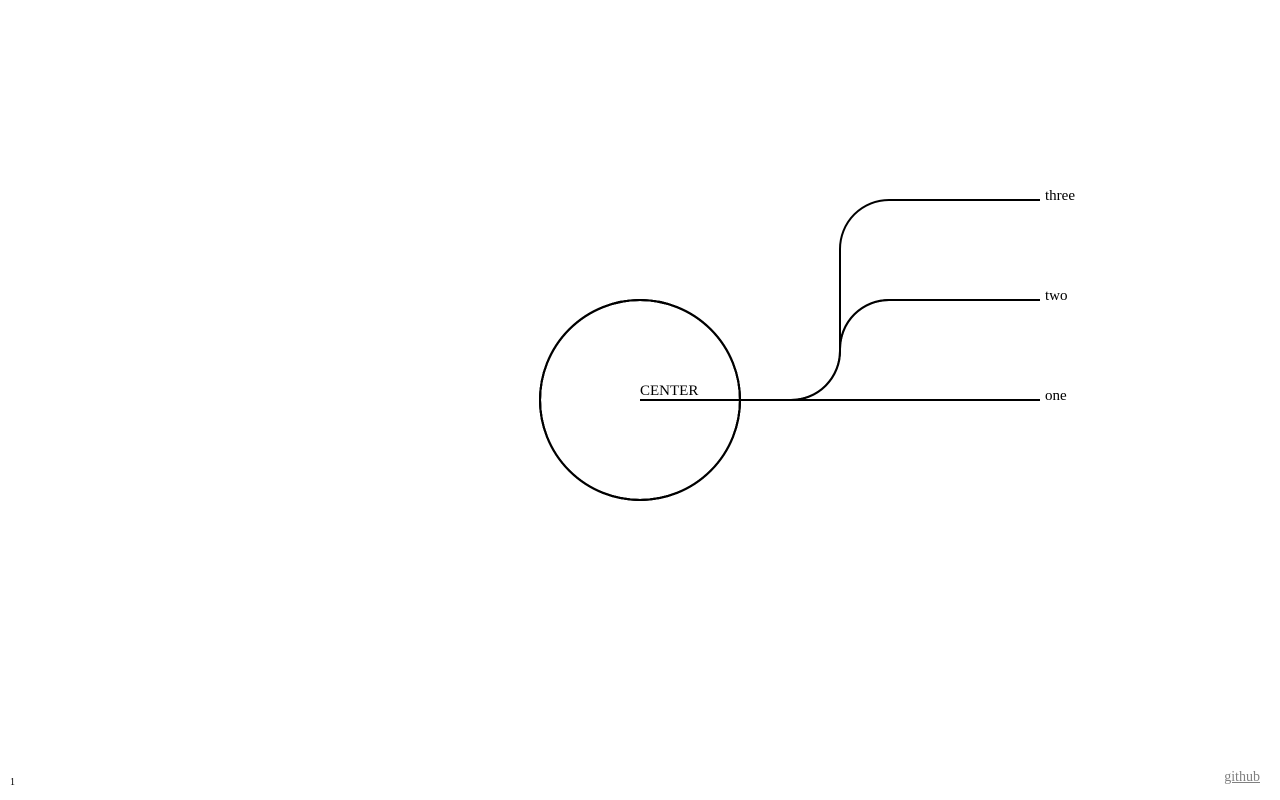
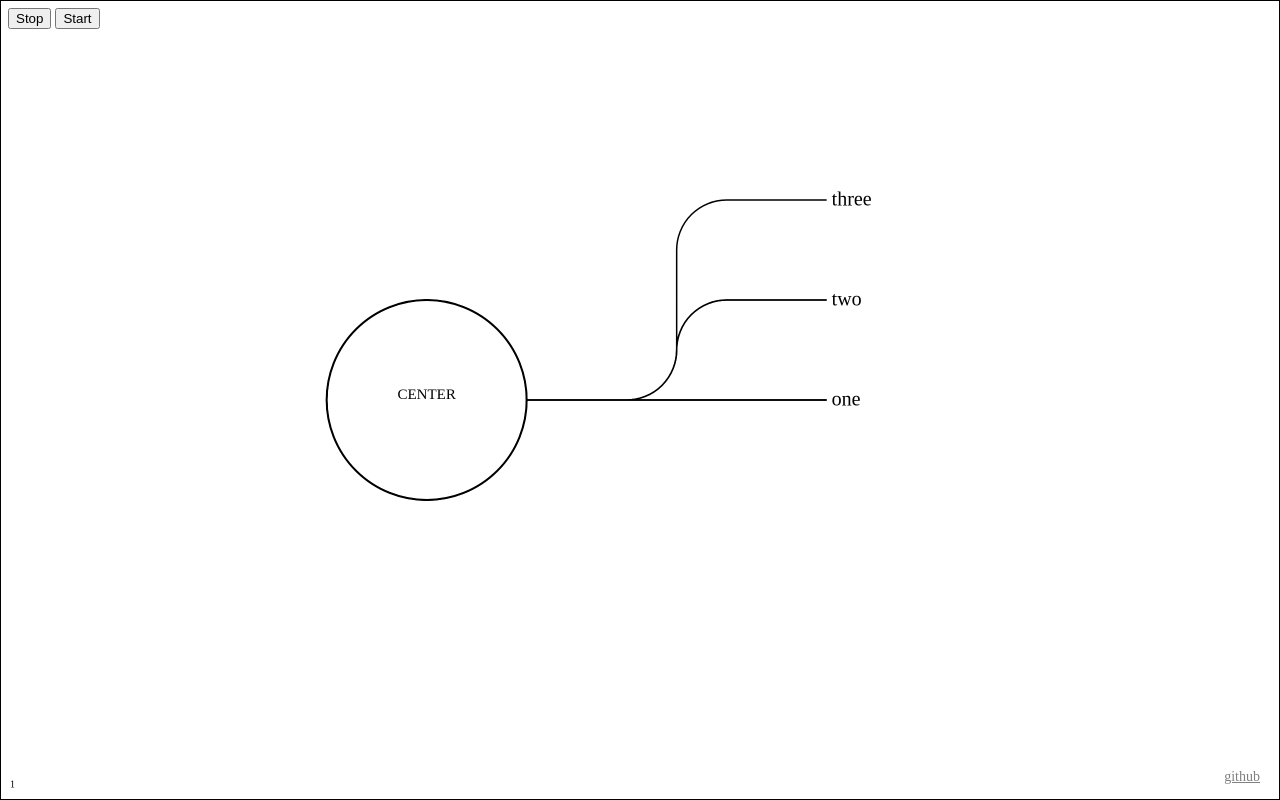
Before and after one commit to KyleBing/canvas-mine, a website: page index.html in a window 1280 px wide. Drawn offline with Linux system fonts and the light colour scheme.

Commit message:
canvas text-align

```diff
--- a/canvas-me-browser.js
+++ b/canvas-me-browser.js
@@ -76,11 +76,6 @@ class CanvasMe {
         canvasLayer.style.top = '0'
         canvasLayer.style.left = '0'
 
-        // fill background
-        let ctx = canvasLayer.getContext('2d')
-        ctx.fillStyle = this.bgColor
-        // ctx.rect(0,0,this.frame.width, this.frame.height)
-        ctx.fill()
     }
 
     init(){
@@ -88,10 +83,9 @@ class CanvasMe {
         this.frame.width = document.documentElement.clientWidth * 2
 
         this.center = {
-            x: this.frame.width / 2,
+            x: this.frame.width / 3,
             y: this.frame.height / 2
         }
-
 
         let canvasLayer = document.createElement("canvas")
         this.updateFrameAttribute(canvasLayer)
@@ -110,13 +104,18 @@ class CanvasMe {
         let canvasLayer = document.getElementById('canvasLayer')
         let ctx = canvasLayer.getContext('2d')
 
-        ctx.clearRect(0, 0, this.frame.width, this.frame.height)
+        // fill background
+        ctx.fillStyle = this.bgColor
+        ctx.rect(0,0,this.frame.width, this.frame.height)
+        ctx.fill()
 
         ctx.imageSmoothingEnabled = true
 
         ctx.strokeStyle = 'black'
         ctx.fillStyle = 'black'
         ctx.font = '30px 微软雅黑'
+        ctx.textAlign = 'center'
+        ctx.textBaseline = 'middle'
         ctx.fillText(this.name, this.center.x, this.center.y - 10)
 
 
@@ -129,17 +128,21 @@ class CanvasMe {
         // draw ItemName
         let offsetY = 200
         let offsetX = 800
-        let cornerRadius = 100 - this.timeLine * 2
-        if (cornerRadius < 60){
-            cornerRadius = 60
-        }
+        let cornerRadius = 100
         this.attaches.forEach((item, index) => {
             let itemCenter = {
                 x: this.center.x + offsetX,
                 y: this.center.y - (offsetY * index)
             }
+            ctx.font = '40px 微软雅黑'
+            ctx.textAlign = 'left'
+            ctx.textBaseline = 'middle'
             ctx.fillText(item.name,itemCenter.x + 10, itemCenter.y)
-            drawArcLine(ctx, this.center, itemCenter, cornerRadius, 4)
+            let startPoint = {
+                x: this.center.x + radius,
+                y: this.center.y
+            }
+            drawArcLine(ctx, startPoint , itemCenter, cornerRadius, 3)
         })
 
         // 显示时间标线序号
@@ -183,6 +186,7 @@ function drawArcLine(ctx, pointA, pointD, radius, lineWidth){
         radius
     )
     ctx.lineTo(pointD.x, pointD.y)
+    ctx.lineWidth = lineWidth
     ctx.stroke()
 }
 
--- a/index.html
+++ b/index.html
@@ -53,6 +53,8 @@
 </head>
 
 <body>
+<button onclick="canvasMe.stop()">Stop</button>
+<button onclick="canvasMe.play()">Start</button>
 <a class="github-btn" href="https://github.com/KyleBing/canvas-me">github</a>
 </body>
 
```
